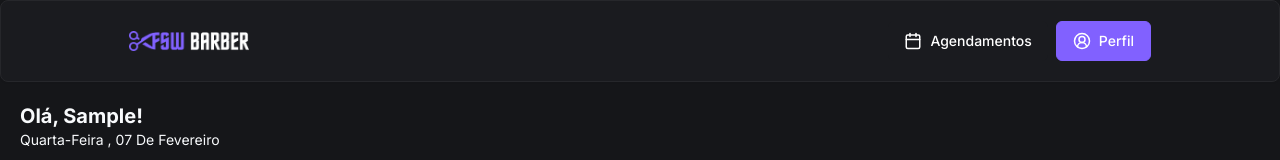
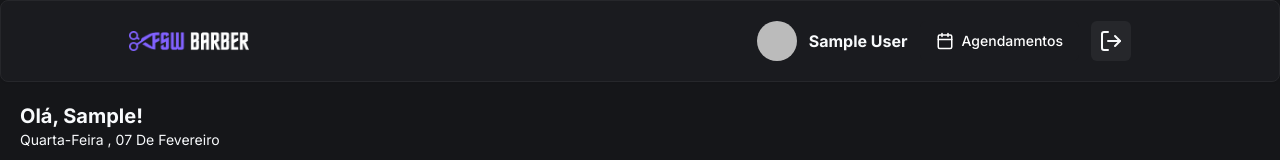
Before and after one commit to Israelkilday/BARBERBLEND, a Next.js app: page / in a window 1280 px wide. Shown: the top 160 px of the page. Built offline with nearby package versions, Linux system fonts and the light colour scheme; no server answers; the database is empty; sample sign-in values are in the browser's storage.

Commit message:
feat: ensure login logic in the header on desktop screen

```diff
--- a/app/_components/header.tsx
+++ b/app/_components/header.tsx
@@ -3,11 +3,12 @@
 import Image from "next/image";
 import { Card, CardContent } from "./ui/card";
 import { Button } from "./ui/button";
-import { CalendarIcon, CircleUserRound, LogInIcon, MenuIcon } from "lucide-react";
+import { CalendarIcon, CircleUserRound, LogInIcon, LogOutIcon, MenuIcon, UserIcon } from "lucide-react";
 import { Sheet, SheetContent, SheetTrigger } from "./ui/sheet";
 import SideMenu from "./side-menu";
 import Link from "next/link";
 import { signIn, signOut, useSession } from "next-auth/react";
+import { Avatar, AvatarImage } from "./ui/avatar";
 
 const Header = () => {
     const { data } = useSession();
@@ -23,9 +24,15 @@ const Header = () => {
                         <Image src="/Logo.png" alt="FSW Barber" height={22} width={120} />
                     </Link>
 
-                    <Sheet>
-                        <SheetTrigger asChild>
-                            <div className="flex gap-2">
+                    {data?.user ? (
+                        <div className="flex gap-2 justify-between px-5 items-center">
+                            <div className="items-center gap-3 flex">
+                                <Avatar>
+                                    <AvatarImage src={data.user?.image ?? ""} />
+                                </Avatar>
+
+                                <h2 className="font-bold">{data.user.name}</h2>
+
                                 <Button
                                     asChild
                                     className="justify-start bg-card border-none hidden md:flex hover:bg-accent"
@@ -35,19 +42,27 @@ const Header = () => {
                                         Agendamentos
                                     </Link>
                                 </Button>
+                            <Button variant="secondary" size="icon">
+                                <LogOutIcon onClick={handleLogoutClick} />
+                            </Button>
+                            </div>
+                        </div>
 
+                    ) : (
                             <Button
                                 onClick={handleLoginClick}
-                                    className="w-full justify-start hover:bg-primary/85 hidden md:flex"
+                                className="hover:bg-primary/85 hidden md:flex"
                             >
                                 <CircleUserRound className="mr-2" size={18} />
-                                    Perfil
+                                Login
                             </Button>
+                    )}
 
+                    <Sheet>
+                        <SheetTrigger asChild>
                             <Button variant="outline" size="icon" className="h-8 w-8 md:hidden">
                                 <MenuIcon size={18} />
                             </Button>
-                            </div>
                         </SheetTrigger>
 
                         <SheetContent className="p-0">
```
Lines whose indentation alone changed are shown as unchanged.
